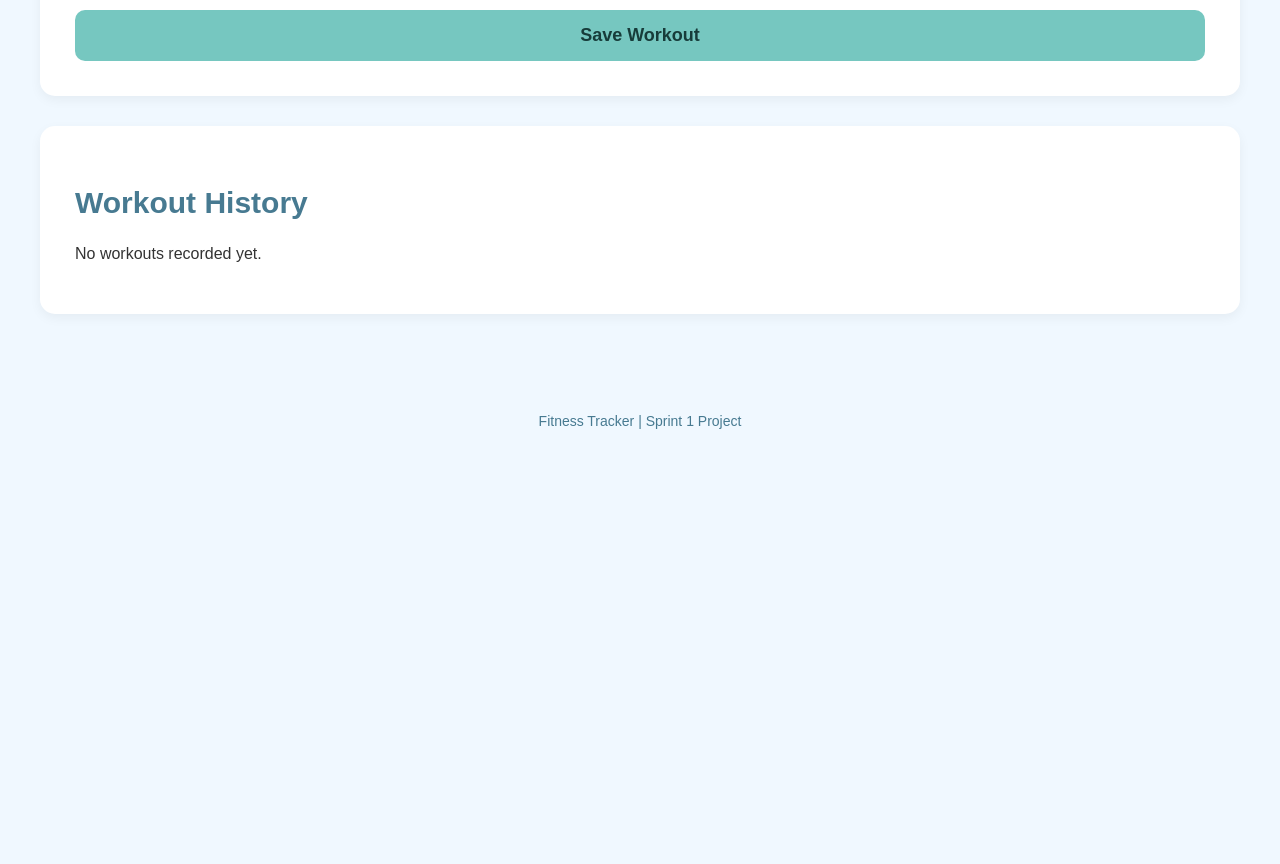
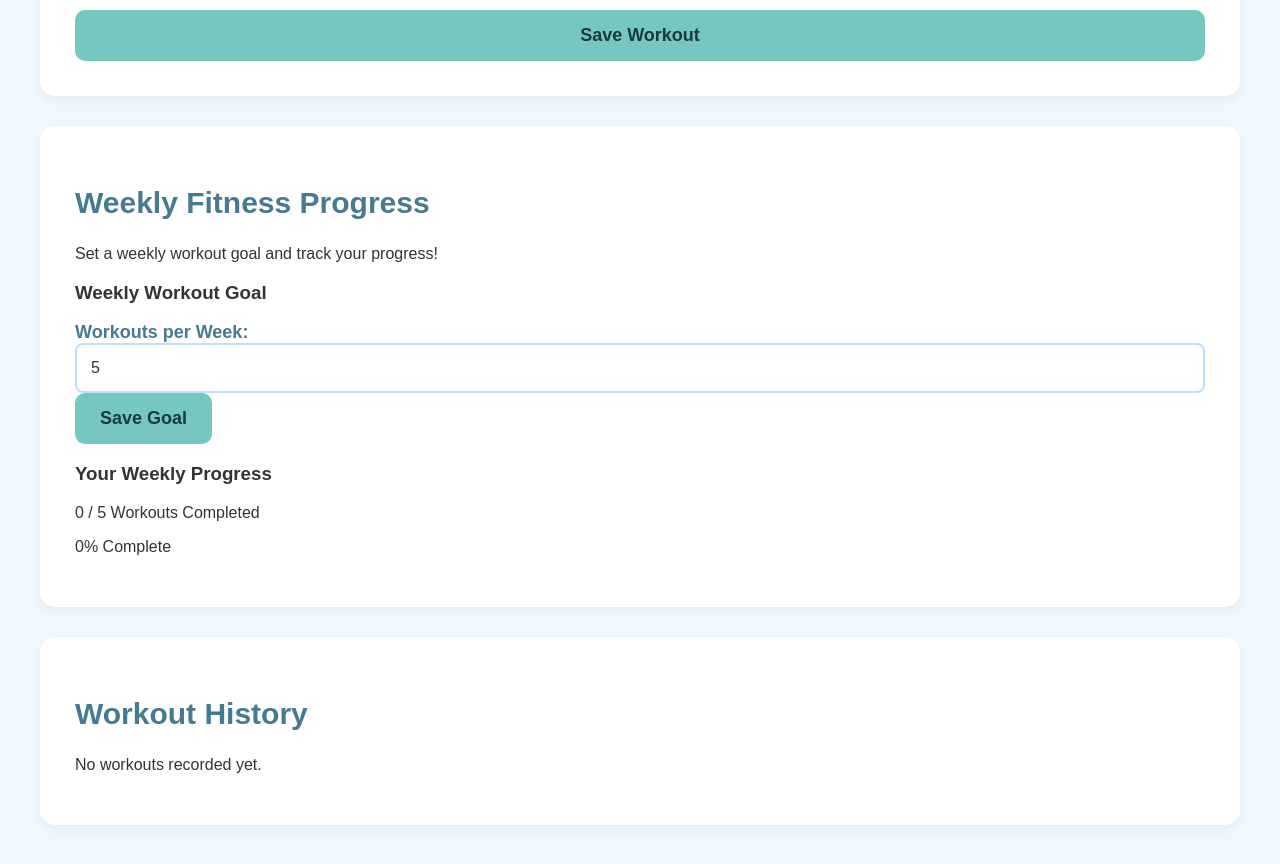
Before and after one commit to adiaz411/fitness-tracker, a plain HTML site: page index.html in a window 1280 px wide. Shown: the part 1620-2484 px from the top of the page. Before the commit the page ends 2088 px from the top, so only its background shows below. Drawn offline with Linux system fonts and the light colour scheme.

Commit message:
Add weekly progress tracker HTML section

```diff
--- a/index.html
+++ b/index.html
@@ -88,6 +88,49 @@
             </form>
         </section>
 
+        <!-- WEEKLY PROGRESS TRACKER -->
+<section id="progress">
+
+    <h2>Weekly Fitness Progress</h2>
+
+    <p>Set a weekly workout goal and track your progress!</p>
+
+    <div class="progress-container">
+
+        <h3>Weekly Workout Goal</h3>
+
+        <label for="weekly-goal">Workouts per Week:</label>
+
+        <input
+            type="number"
+            id="weekly-goal"
+            min="1"
+            value="5"
+        >
+
+        <button type="button" id="save-goal">
+            Save Goal
+        </button>
+
+        <h3>Your Weekly Progress</h3>
+
+        <p>
+            <span id="completed-workouts">0</span>
+            /
+            <span id="goal-display">5</span>
+            Workouts Completed
+        </p>
+
+        <div class="progress-bar">
+            <div id="progress-fill"></div>
+        </div>
+
+        <p id="progress-percentage">0% Complete</p>
+
+    </div>
+
+</section>
+
         <!-- WORKOUT HISTORY -->
         <section id="history">
             <h2>Workout History</h2>
```
